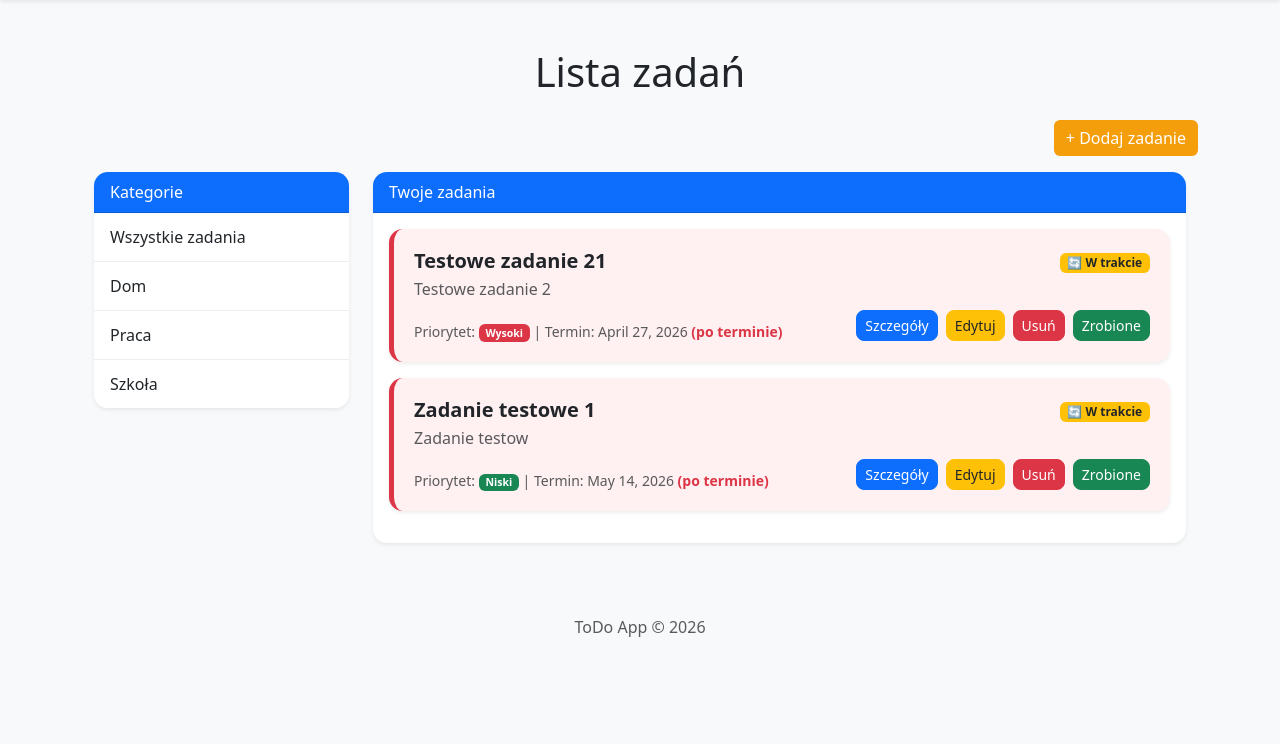
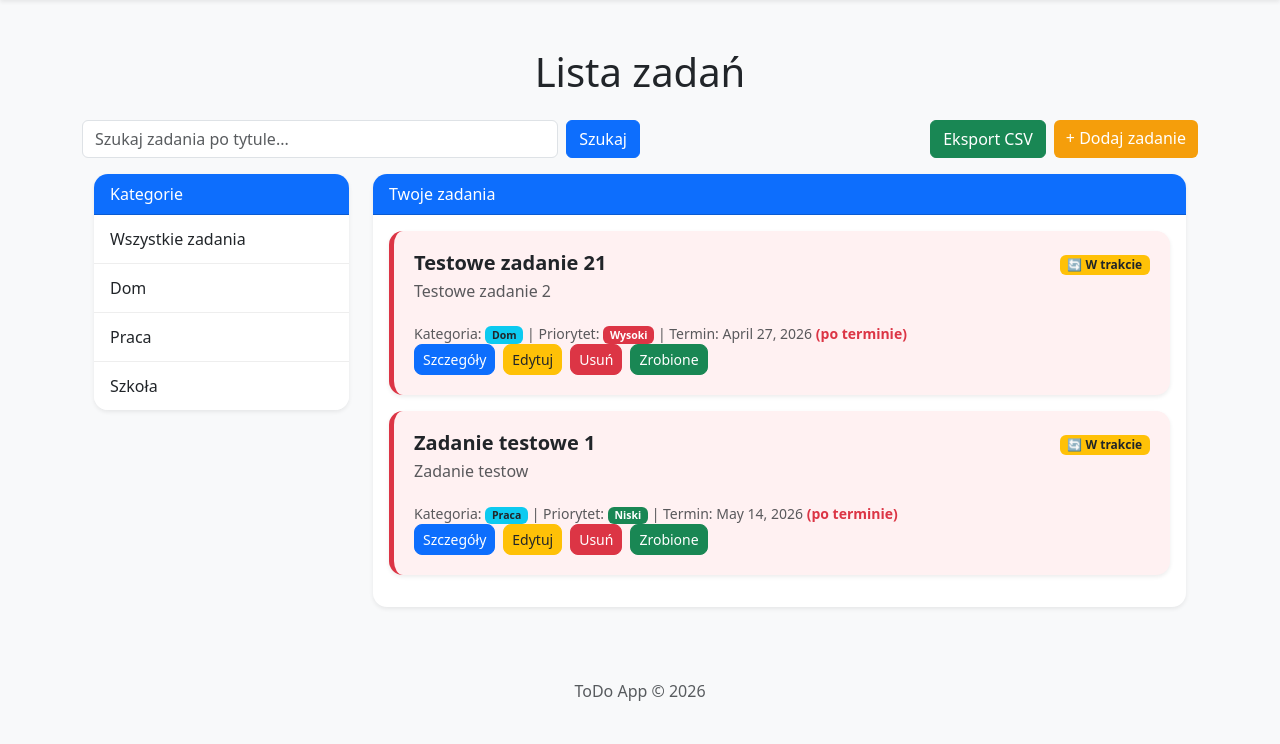
Before and after one commit to MartaStarekPiasny/TODO, a Django app: page / in a window 1280 px wide. Shown: the part 56-800 px from the top of the page. Run offline with Django 5.2, Linux system fonts and the light colour scheme; a user stored in the database is signed in; data comes from the database, SQL or seed files in the repository; both versions use the stored data as it was after the commit.

Commit message:
Sprint 6

```diff
--- a/tasks/templates/tasks/base.html
+++ b/tasks/templates/tasks/base.html
@@ -7,9 +7,10 @@
 
     <!-- Bootstrap 5 -->
     <link href="https://cdn.jsdelivr.net/npm/bootstrap@5.3.3/dist/css/bootstrap.min.css" rel="stylesheet">
+
     <style>
         :root {
-            --main-color: #f59e0b; /* pomarańcz/złoto */
+            --main-color: #f59e0b;
             --main-dark: #d97706;
             --bg-light: #fffaf3;
         }
@@ -104,6 +105,8 @@
 </head>
 
 <body class="bg-light">
+
+<!-- NAVBAR -->
 <nav class="navbar navbar-expand-lg shadow-sm" style="background-color: white;">
     <div class="container">
         <a class="navbar-brand fw-bold title-accent" href="{% url 'index' %}">
@@ -130,7 +133,6 @@
                     </a>
                 </li>
             </ul>
-
 
             <!-- PRAWA STRONA -->
             <div class="d-flex gap-2 align-items-center">
@@ -165,11 +167,25 @@
     </div>
 </nav>
 
+<!-- GŁÓWNA CZĘŚĆ -->
 <main class="container my-5">
+
+    <!-- 🔔 POWIADOMIENIA -->
+    {% if messages %}
+        {% for message in messages %}
+            <div class="alert alert-{{ message.tags }} alert-dismissible fade show" role="alert">
+                {{ message }}
+                <button type="button" class="btn-close" data-bs-dismiss="alert"></button>
+            </div>
+        {% endfor %}
+    {% endif %}
+
     {% block content %}
     {% endblock %}
+
 </main>
 
+<!-- STOPKA -->
 <footer class="text-center text-muted py-4">
     ToDo App &copy; 2026
 </footer>
--- a/tasks/templates/tasks/index.html
+++ b/tasks/templates/tasks/index.html
@@ -4,14 +4,45 @@
 
 <h1 class="text-center mb-4">Lista zadań</h1>
 
-<div class="d-flex justify-content-end mb-3 app-layout">
+<!-- GÓRNY PANEL: wyszukiwarka + przyciski -->
+<div class="d-flex justify-content-between mb-3 app-layout flex-wrap gap-2">
+
+    <!-- WYSZUKIWARKA -->
+    <form method="get" class="d-flex gap-2 w-50">
+
+        <input type="text" name="q" value="{{ query|default:'' }}"
+               class="form-control"
+               placeholder="Szukaj zadania po tytule...">
+
+        {% if selected_category %}
+        <input type="hidden" name="category" value="{{ selected_category.id }}">
+        {% endif %}
+
+        <button class="btn btn-primary">
+            Szukaj
+        </button>
+
+    </form>
+
+    <!-- PRZYCISKI -->
+    <div class="d-flex gap-2">
+
+        <a href="{% url 'export_csv' %}{% if query or selected_category %}?{% endif %}{% if query %}q={{ query }}{% endif %}{% if query and selected_category %}&{% endif %}{% if selected_category %}category={{ selected_category.id }}{% endif %}"
+           class="btn btn-success">
+            Eksport CSV
+        </a>
+
         <a href="{% url 'task_create' %}" class="btn btn-main">
             + Dodaj zadanie
         </a>
+
+    </div>
+
 </div>
 
 <div class="row app-layout">
 
+    <!-- SIDEBAR -->
     <div class="col-md-3 mb-4">
         <div class="card shadow-sm border-0 sidebar-card">
             <div class="card-header bg-primary text-white">
@@ -36,6 +67,7 @@
         </div>
     </div>
 
+    <!-- GŁÓWNA CZĘŚĆ -->
     <div class="col-md-9">
 
         <div class="card shadow-sm border-0 task-list-card">
@@ -56,7 +88,9 @@
                 {% endif %}
                 ">
 
+                    <!-- GÓRA -->
                     <div class="d-flex justify-content-between align-items-center">
+
                         <h5 class="mb-1
                             {% if task.is_completed %}
                                 text-decoration-line-through text-muted
@@ -80,16 +114,30 @@
                                 ✅ {{ task.get_status_display }}
                             </span>
                         {% endif %}
+
                     </div>
 
+                    <!-- OPIS -->
                     <p class="text-muted mb-2">
                         {{ task.description }}
                     </p>
 
+                    <!-- DÓŁ -->
                     <div class="d-flex justify-content-between align-items-center flex-wrap">
 
                         <small class="text-muted task-meta">
-                            Priorytet:
+
+                            <!-- KATEGORIA -->
+                            Kategoria:
+                            {% if task.category %}
+                            <span class="badge bg-info text-dark">
+            {{ task.category.name }}
+        </span>
+                            {% else %}
+                            <span class="text-muted">Brak</span>
+                            {% endif %}
+
+                            | Priorytet:
 
                             {% if task.priority == "low" %}
                             <span class="badge bg-success">
@@ -112,8 +160,10 @@
                             <span class="text-danger fw-bold"> (po terminie)</span>
                             {% endif %}
                             {% endif %}
+
                         </small>
 
+                        <!-- PRZYCISKI -->
                         <div class="task-actions">
 
                             <a href="{% url 'task_detail' task.id %}" class="btn btn-sm btn-primary">
@@ -142,7 +192,7 @@
                 </div>
 
                 {% empty %}
-                    <p class="text-muted">Brak zadań. Dodaj pierwsze zadanie.</p>
+                <p class="text-muted">Brak zadań.</p>
                 {% endfor %}
 
             </div>
--- a/tasks/urls.py
+++ b/tasks/urls.py
@@ -8,7 +8,7 @@ urlpatterns = [
     path("login/", views.CustomLoginView.as_view(), name="login"),
     path("register/", views.register, name="register"),
     path("logout/", views.CustomLogoutView.as_view(), name="logout"),
-
+    path("export/csv/", views.export_csv, name="export_csv"),
     path("task/new/", views.task_create, name="task_create"),
     path("task/<int:task_id>/", views.task_detail, name="task_detail"),
     path("task/<int:task_id>/edit/", views.task_edit, name="task_edit"),
--- a/tasks/views.py
+++ b/tasks/views.py
@@ -1,16 +1,21 @@
-from django.shortcuts import render, redirect, get_object_or_404
+import csv
+from datetime import date
 from django.contrib import messages
 from django.contrib.auth.decorators import login_required
 from django.contrib.auth.views import LoginView, LogoutView
+from django.http import HttpResponse
+from django.shortcuts import render, redirect, get_object_or_404
+
 from .forms import RegisterForm, TaskForm, CategoryForm
 from .models import Task, Category
-from datetime import date
 
 
 @login_required
 def index(request):
     categories = Category.objects.filter(user=request.user)
+
     selected_category_id = request.GET.get("category")
+    query = request.GET.get("q")
 
     tasks = Task.objects.filter(user=request.user).order_by("-created_at")
     selected_category = None
@@ -23,12 +28,17 @@ def index(request):
         )
         tasks = tasks.filter(category=selected_category)
 
+    if query and query.strip():
+        tasks = tasks.filter(title__icontains=query.strip())
+
     return render(request, "tasks/index.html", {
         "tasks": tasks,
         "categories": categories,
         "selected_category": selected_category,
-        "today": date.today()
+        "today": date.today(),
+        "query": query
     })
+
 
 @login_required
 def task_create(request):
@@ -48,6 +58,7 @@ def task_create(request):
     return render(request, "tasks/task_form.html", {
         "form": form
     })
+
 
 @login_required
 def category_create(request):
@@ -70,6 +81,7 @@ def category_create(request):
         "form": form,
         "next": next_url
     })
+
 
 @login_required
 def category_edit(request, category_id):
@@ -104,6 +116,7 @@ def category_delete(request, category_id):
     return render(request, "tasks/category_delete.html", {
         "category": category
     })
+
 
 @login_required
 def categories(request):
@@ -178,6 +191,59 @@ def task_toggle(request, task_id):
     return redirect("index")
 
 
+import csv
+from django.http import HttpResponse
+
+
+@login_required
+def export_csv(request):
+    import csv
+    from django.http import HttpResponse
+
+    tasks = Task.objects.filter(user=request.user)
+
+    category_id = request.GET.get("category")
+    query = request.GET.get("q")
+
+    if category_id:
+        tasks = tasks.filter(category_id=category_id)
+
+    if query and query.strip() and query != "None":
+        tasks = tasks.filter(title__icontains=query.strip())
+
+    response = HttpResponse(content_type="text/csv; charset=utf-8")
+    response["Content-Disposition"] = 'attachment; filename="tasks.csv"'
+
+    response.write('\ufeff')
+
+    writer = csv.writer(response, delimiter=';')
+
+    writer.writerow([
+        "Tytuł",
+        "Opis",
+        "Status",
+        "Priorytet",
+        "Kategoria",
+        "Termin",
+        "Wykonane",
+        "Data utworzenia"
+    ])
+
+    for task in tasks:
+        writer.writerow([
+            task.title,
+            task.description,
+            task.get_status_display(),
+            task.get_priority_display(),
+            task.category.name if task.category else "",
+            task.due_date if task.due_date else "",
+            "Tak" if task.is_completed else "Nie",
+            task.created_at.strftime("%Y-%m-%d %H:%M") if task.created_at else ""
+        ])
+
+    return response
+
+
 def register(request):
     if request.user.is_authenticated:
         return redirect("index")
```
Also changed, not shown: db.sqlite3. Lines whose indentation alone changed are shown as unchanged.
